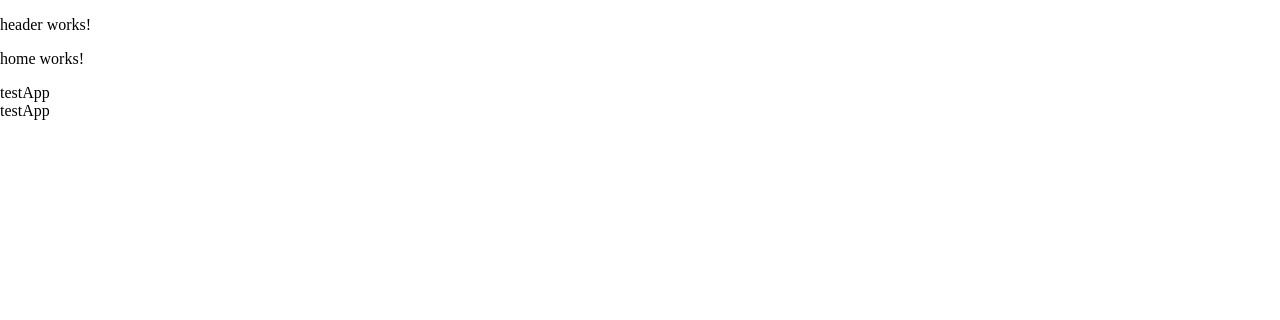
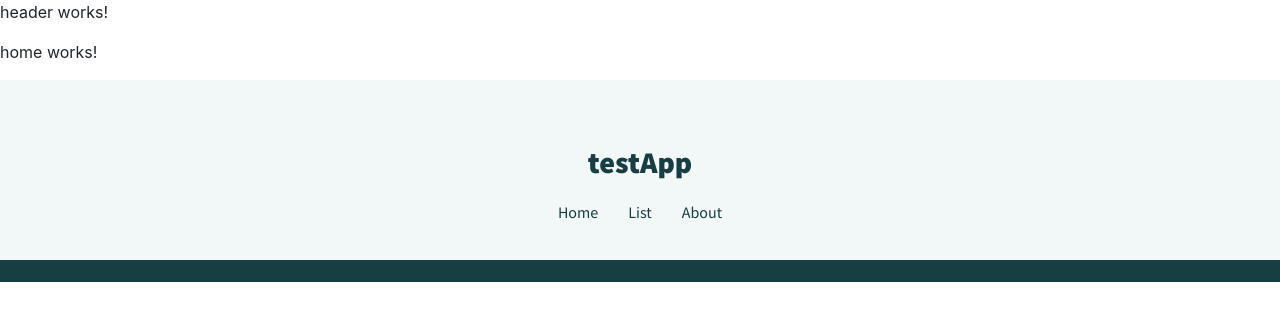
Before and after one commit to zicotann/test-app, an Angular app: page / in a window 1280 px wide. Shown: the top 320 px of the page. Built offline with nearby package versions, Linux system fonts and the light colour scheme.

Commit message:
added footer

```diff
--- a/angular.json
+++ b/angular.json
@@ -24,11 +24,12 @@
             "tsConfig": "src/tsconfig.app.json",
             "assets": [
               "src/favicon.ico",
-              "src/assets",
-              "node_modules/bootstrap/dist/css/bootstrap.min.scss"
+              "src/assets"
+
             ],
             "styles": [
-              "src/styles.scss"
+              "src/styles.scss",
+              "node_modules/bootstrap/scss/bootstrap.scss"
             ],
             "scripts": [
               "node_modules/jquery/dist/jquery.min.js",
--- a/src/app/components/footer/footer.component.html
+++ b/src/app/components/footer/footer.component.html
@@ -1,10 +1,14 @@
-<div class="container">
+<div class="container-fluid">
   <div class="row footer-cont">
-    <div class="col-6">
+    <div class="col-6 footer-text">
       testApp
+      <div class="links-cont">
+        <a class="link-style" href="">Home</a>
+        <a class="link-style" href="">List</a>
+        <a class="link-style" href="">About</a>
+      </div>
     </div>
-    <div class="col-6">
-      testApp
+    <div class="col-12 footer-bar">
     </div>
 
     <!-- <div class="col-12 footer-color-8">
--- a/src/app/components/footer/footer.component.scss
+++ b/src/app/components/footer/footer.component.scss
@@ -27,4 +27,36 @@
 
 .footer-cont{
     justify-content: center;
+    background-color: $off-white;
+    color: $dark-blue;
+    font-family: $source_sans;
+    font-weight: 900;
+    font-size: 30px;
+    padding: 60px 0 0 0;
 }
+
+.footer-bar{
+    background-color: $dark-blue;
+    padding: 11px 0;
+    // border-radius: 40px 40px 0 0;
+}
+
+.footer-text{
+    padding-bottom: 30px;
+    display: flex;
+    flex-direction: column;
+    align-items: center;
+}
+
+.link-style{
+    font-family: $source_sans;
+    font-weight: 400;
+    font-size: 16px;
+    color: $dark-blue;
+}
+
+.links-cont{
+    a{
+        margin: 0 15px;
+    }
+}
--- a/src/index.html
+++ b/src/index.html
@@ -7,6 +7,7 @@
 
   <meta name="viewport" content="width=device-width, initial-scale=1">
   <link rel="icon" type="image/x-icon" href="favicon.ico">
+  <link href="https://fonts.googleapis.com/css?family=Source+Sans+Pro:200,400,600,700,900&display=swap" rel="stylesheet">
 </head>
 <body>
   <app-root></app-root>
--- a/src/styles.scss
+++ b/src/styles.scss
@@ -2,6 +2,10 @@
 $dark-blue: #173e43;
 $teal: #3fb0ac;
 $off-white: #f2f8f8;
+
+//Fonts
+$source_sans: 'Source Sans Pro', sans-serif;
+//200 600 700 900
 
 // $pastel-pink: #e6dbc9;
 // $sky-blue: #8cbcd0;
```
